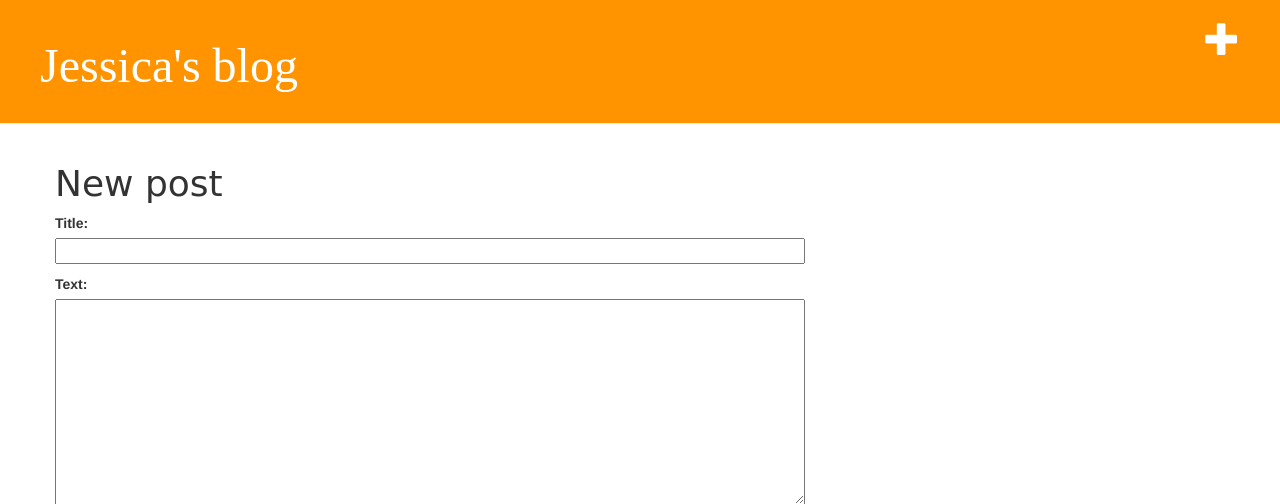
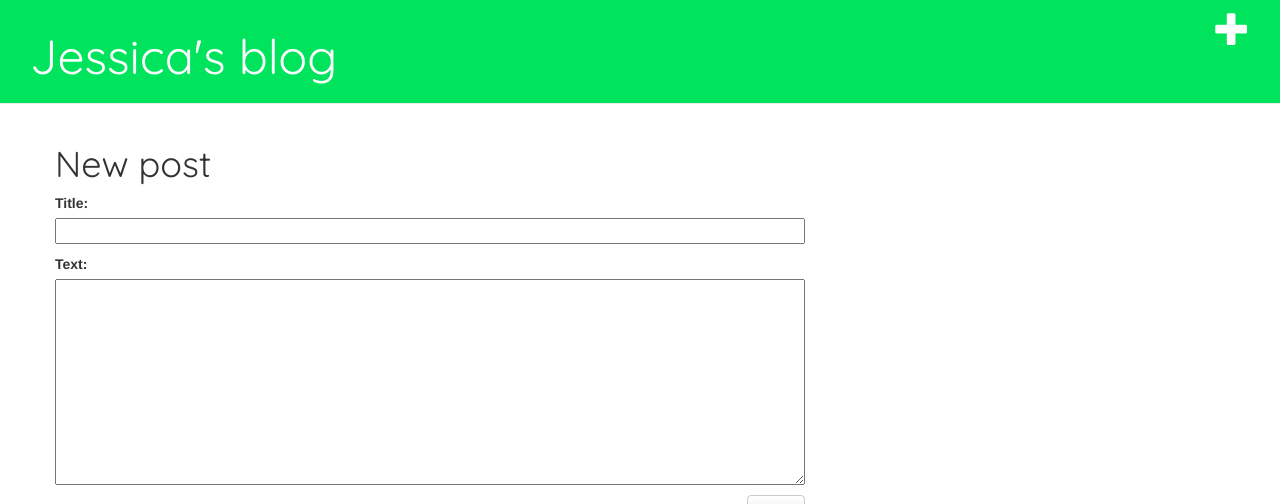
Before and after one commit to jessabarrett/djangogirls-blog, a Django app: page /post/new/ in a window 1280 px wide. Shown: the top 504 px of the page. Run offline with Django 3.2, Linux system fonts and the light colour scheme; some libraries are stand-ins or nearby versions.

Commit message:
Changed font and color

```diff
--- a/static/css/blogjess.css
+++ b/static/css/blogjess.css
@@ -1,12 +1,12 @@
 h1 a {
 	color: #45EC6F;
-	font-family: 'Lobster';
+	font-family: 'Quicksand';
 }
 
 .page-header {
-    background-color: #ff9400;
+    background-color: #00e35c;
     margin-top: 0;
-    padding: 20px 20px 20px 40px;
+    padding: 10px 10px 10px 30px;
 }
 
 .page-header h1, .page-header h1 a, .page-header h1 a:visited, .page-header h1 a:active {
@@ -20,7 +20,7 @@ h1 a {
 }
 
 h1, h2, h3, h4 {
-    font-family: 'Lobster', cursive;
+    font-family: 'Quicksand';
 }
 
 .date {
```
